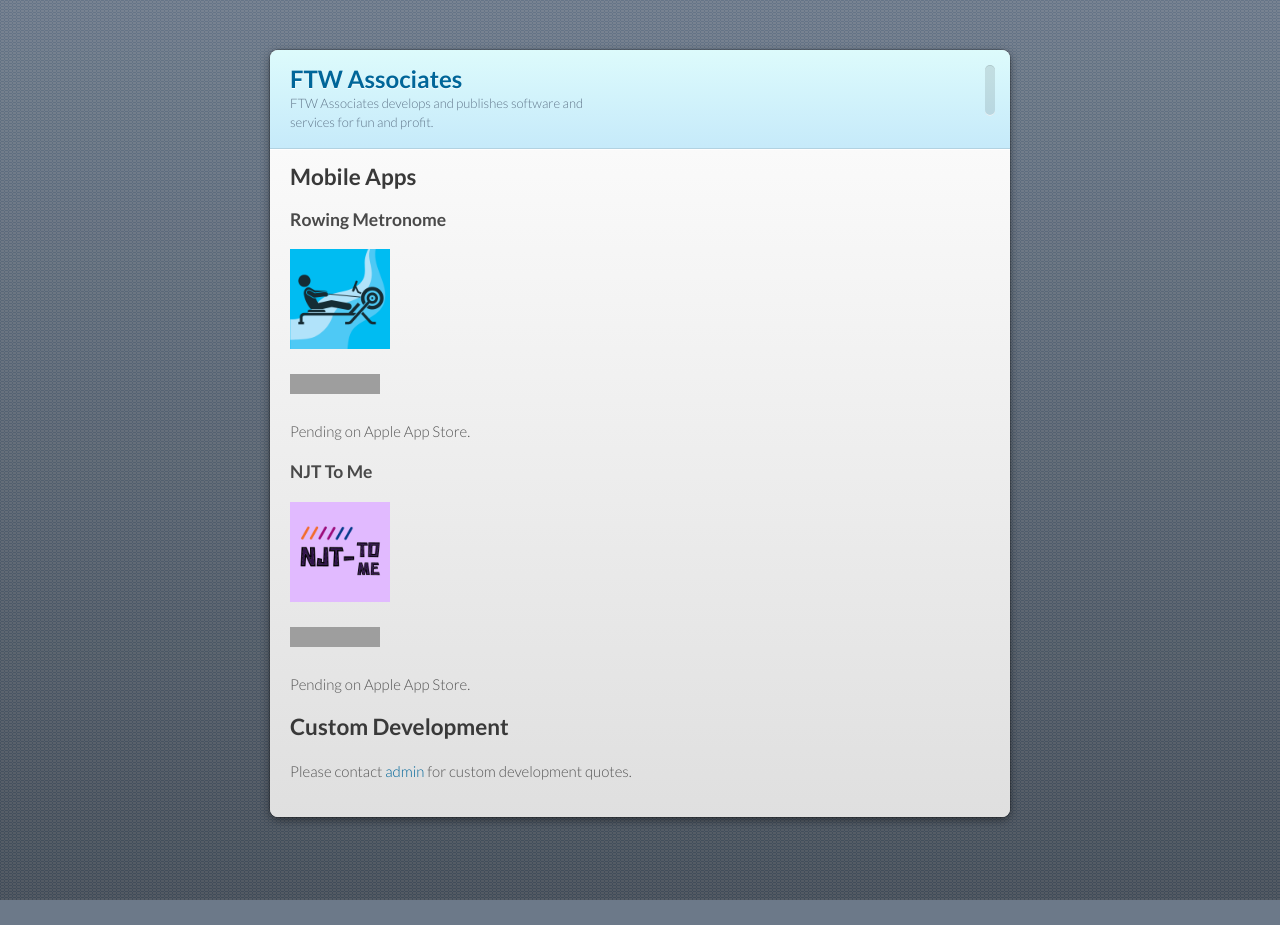
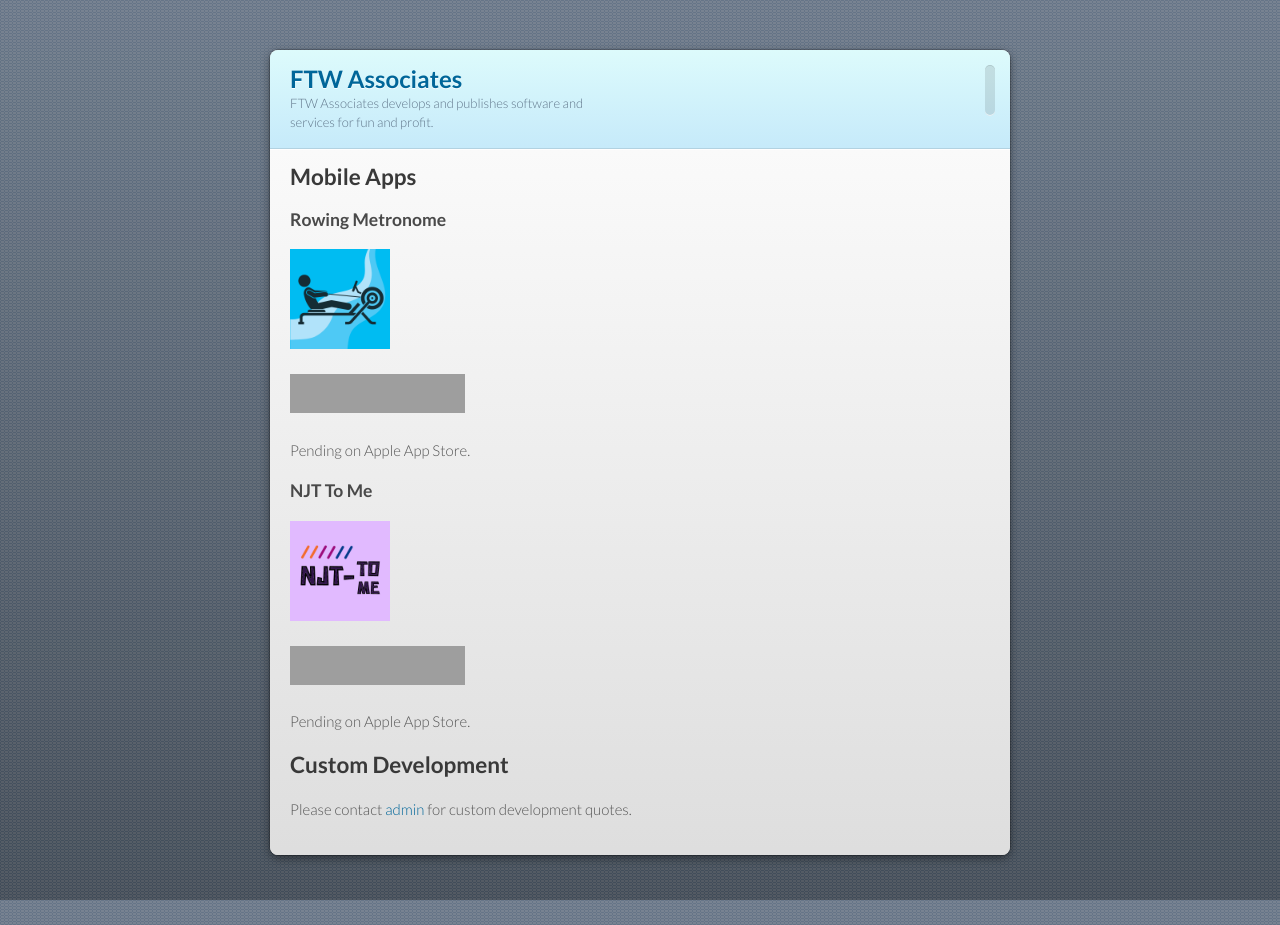
Before and after one commit to FTWAssociates/www-public, a Jekyll site: the page built from index.md, in a window 1280 px wide. Built offline with Jekyll 4.4.1, drawn with Linux system fonts in a browser that asks for light colours; our own code applies the rules of GitHub Pages for plain Markdown files; before the commit the page ends 900 px from its top, so only the background shows below that; grey boxes are pictures that could not be loaded.

Commit message:
Update index.md

```diff
--- a/index.md
+++ b/index.md
@@ -4,7 +4,7 @@
 
 <img src="./docs/assets/rowing_metronome_icon.png" width="100" height="100">
 
-<a href='https://play.google.com/store/apps/details?id=com.ftwassociates.rowing_metronome&pcampaignid=pcampaignidMKT-Other-global-all-co-prtnr-py-PartBadge-Mar2515-1'><img alt='Get it on Google Play' src='https://play.google.com/intl/en_us/badges/static/images/badges/en_badge_web_generic.png'/></a>
+<a href='https://play.google.com/store/apps/details?id=com.ftwassociates.rowing_metronome&pcampaignid=pcampaignidMKT-Other-global-all-co-prtnr-py-PartBadge-Mar2515-1'><img alt='Get it on Google Play' src='https://play.google.com/intl/en_us/badges/static/images/badges/en_badge_web_generic.png' width="175"/></a>
 
 Pending on Apple App Store.
 
@@ -13,7 +13,7 @@
 
 <img src="./docs/assets/njt_tome_icon.png" width="100" height="100">
 
-<a href='https://play.google.com/store/apps/details?id=com.ftwassociates.njt_tome_app&pcampaignid=pcampaignidMKT-Other-global-all-co-prtnr-py-PartBadge-Mar2515-1'><img alt='Get it on Google Play' src='https://play.google.com/intl/en_us/badges/static/images/badges/en_badge_web_generic.png'/></a>
+<a href='https://play.google.com/store/apps/details?id=com.ftwassociates.njt_tome_app&pcampaignid=pcampaignidMKT-Other-global-all-co-prtnr-py-PartBadge-Mar2515-1'><img alt='Get it on Google Play' src='https://play.google.com/intl/en_us/badges/static/images/badges/en_badge_web_generic.png' width="175"/></a>
 
 Pending on Apple App Store.
 
```
